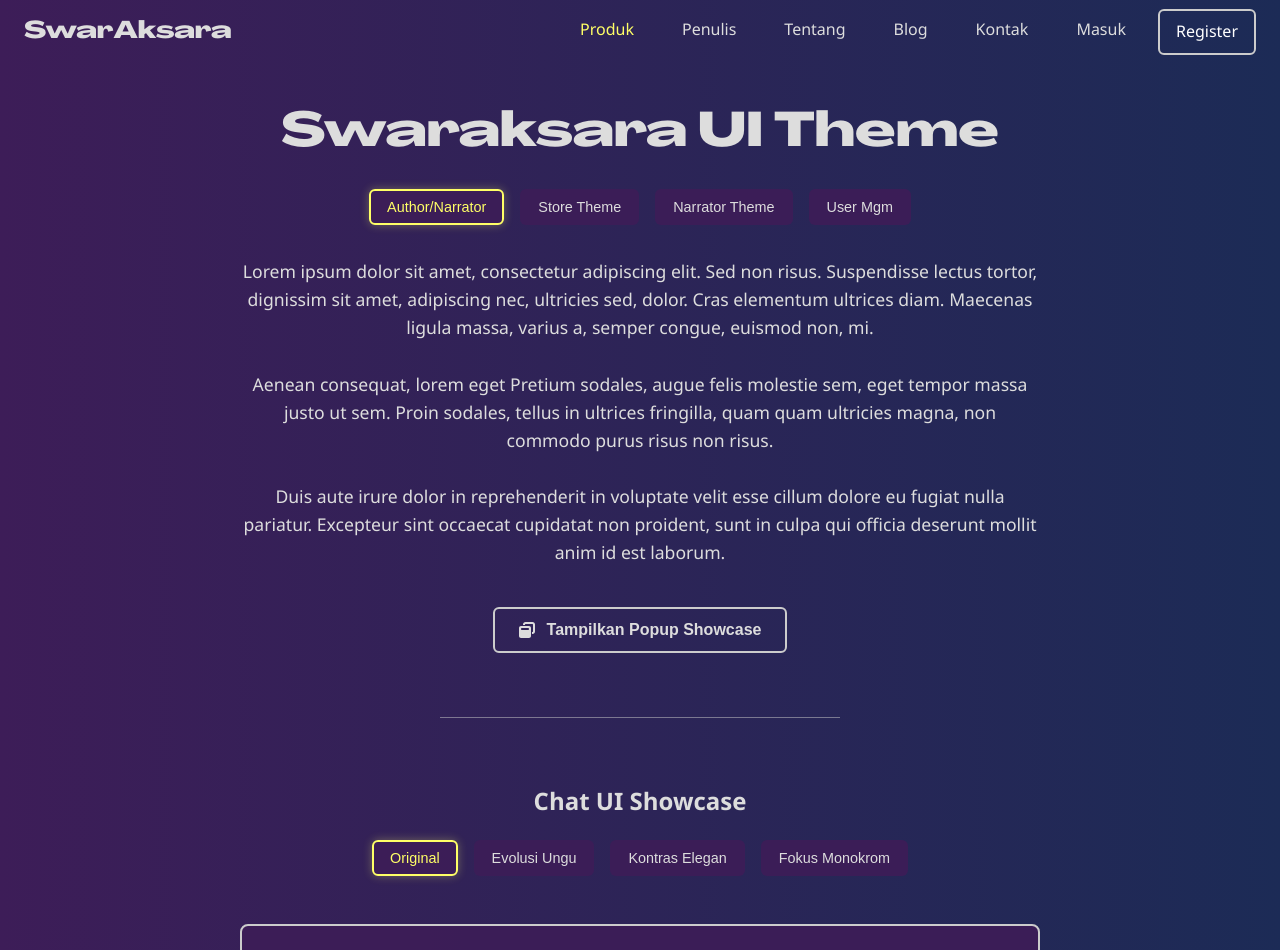
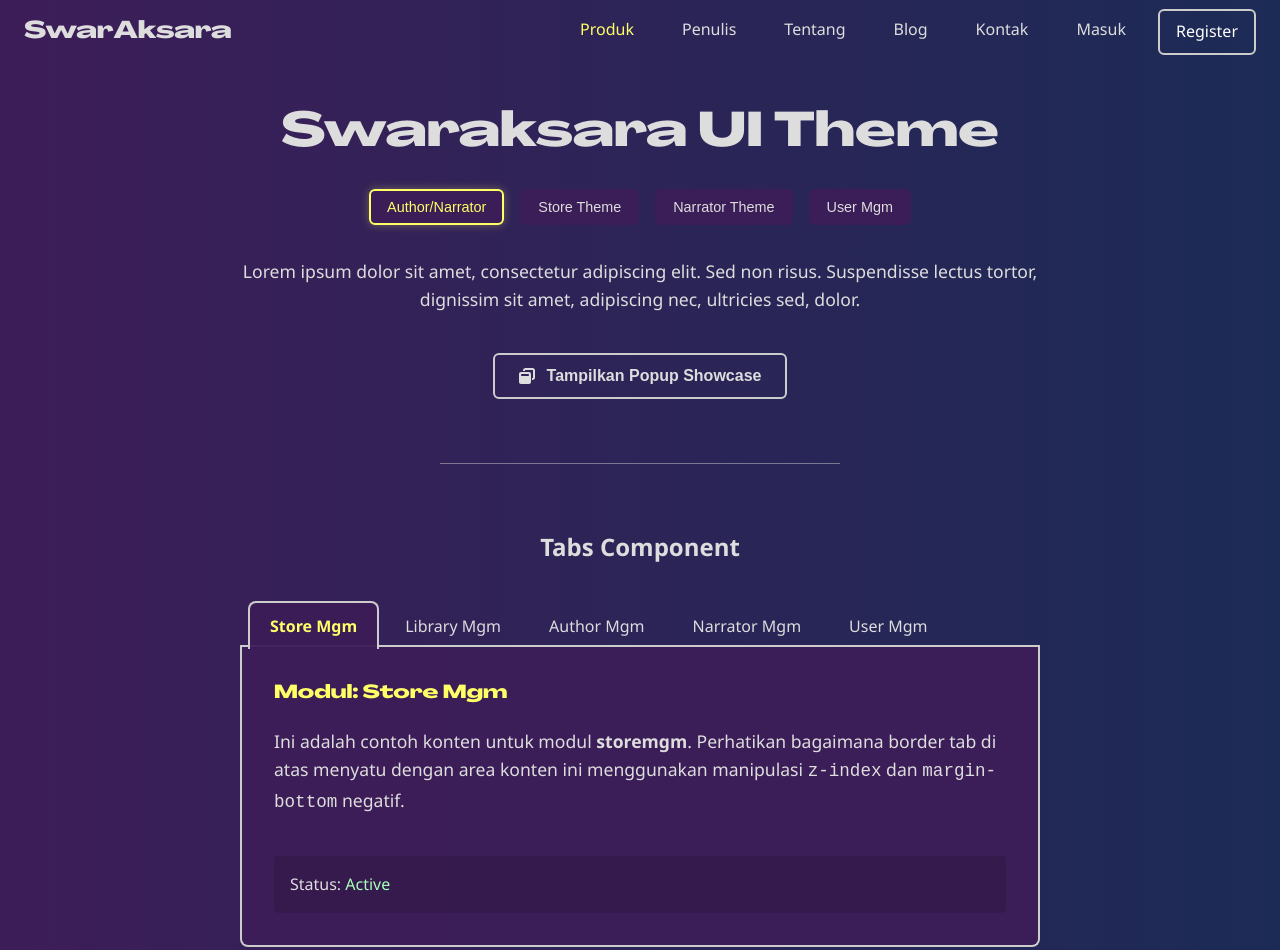
Before and after one commit to nurtjahjo/swaraksara-ui-theme, a React (Vite) app: page / in a window 1280 px wide. Shown: the top 950 px of the page. Built offline with nearby package versions, Linux system fonts and the light colour scheme.

Commit message:
add tab-buttom class

```diff
--- a/src/App.tsx
+++ b/src/App.tsx
@@ -3,6 +3,7 @@ import { Modal } from './components/Modal';
 import { FontAwesomeIcon } from '@fortawesome/react-fontawesome';
 import { faWindowRestore, faTimesCircle } from '@fortawesome/free-solid-svg-icons';
 import { ChatShowcase } from './components/ChatShowcase';
+import { TabsShowcase } from './components/TabsShowcase'; // Import Tabs
 import { Navbar } from './components/Navbar';
 import { Footer } from './components/Footer';
 import { ThemeProvider } from './providers/ThemeProvider';
@@ -11,15 +12,8 @@ import { ThemeSwitcher } from './components/ThemeSwitcher';
 type AppTheme = 'authormgm' | 'storemgm' | 'narratormgm' | 'usermgm';
 type ChatTheme = 'original' | 'evolution' | 'elegant' | 'monochrome';
 
-/**
- * Fungsi helper yang memuat stylesheet tema secara dinamis.
- * Ini adalah metode yang andal untuk mode dev dan build.
- * @param theme Nama tema yang akan dimuat.
- */
 const loadTheme = (theme: AppTheme) => {
-  // Tambahkan juga class ke body untuk penargetan gaya spesifik jika diperlukan
   document.body.className = `theme-${theme}`;
-
   let themeLink = document.getElementById('app-theme-style') as HTMLLinkElement;
   const themePath = `/themes/${theme}.css`;
 
@@ -51,9 +45,6 @@ const modalButtonStyle: React.CSSProperties = {
   transition: 'all 0.2s ease-in-out'
 };
 
-/**
- * Komponen yang berisi UI utama aplikasi.
- */
 function AppContent() {
   const [appTheme, setAppTheme] = useState<AppTheme>('authormgm');
   const [isModalOpen, setIsModalOpen] = useState(false);
@@ -63,13 +54,10 @@ function AppContent() {
     loadTheme(appTheme);
   }, [appTheme]);
 
-  // Tentukan posisi hamburger secara dinamis berdasarkan tema yang aktif
-  // usermgm mengikuti storemgm (kiri)
   const hamburgerPosition = (appTheme === 'storemgm' || appTheme === 'usermgm') ? 'left' : 'right';
 
   return (
     <div>
-      {/* Kirim prop 'hamburgerPosition' ke Navbar */}
       <Navbar hamburgerPosition={hamburgerPosition} />
 
       <div className="page-container">
@@ -112,21 +100,19 @@ function AppContent() {
 
           <p>
             Lorem ipsum dolor sit amet, consectetur adipiscing elit. Sed non risus. Suspendisse
-            lectus tortor, dignissim sit amet, adipiscing nec, ultricies sed, dolor. Cras elementum
-            ultrices diam. Maecenas ligula massa, varius a, semper congue, euismod non, mi.
-            <br /><br />
-            Aenean consequat, lorem eget Pretium sodales, augue felis molestie sem, eget tempor
-            massa justo ut sem. Proin sodales, tellus in ultrices fringilla, quam quam
-            ultricies magna, non commodo purus risus non risus.
-            <br /><br />
-            Duis aute irure dolor in reprehenderit in voluptate velit esse cillum dolore eu
-            fugiat nulla pariatur. Excepteur sint occaecat cupidatat non proident, sunt in
-            culpa qui officia deserunt mollit anim id est laborum.
+            lectus tortor, dignissim sit amet, adipiscing nec, ultricies sed, dolor.
           </p>
+
           <button className="trigger-button" onClick={() => setIsModalOpen(true)}>
             <FontAwesomeIcon icon={faWindowRestore} />
             <span>Tampilkan Popup Showcase</span>
           </button>
+
+          <hr className="divider" />
+
+          {/* TAB SHOWCASE SECTION */}
+          <h2>Tabs Component</h2>
+          <TabsShowcase />
 
           <hr className="divider" />
 
@@ -192,9 +178,6 @@ function AppContent() {
   );
 }
 
-/**
- * Komponen App utama hanya membungkus dengan ThemeProvider.
- */
 function App() {
   return (
     <ThemeProvider>
--- /dev/null
+++ b/src/components/Tabs.css
@@ -0,0 +1,76 @@
+/* Container utama tab */
+.tab-container {
+  margin: 2rem 0;
+  text-align: left;
+}
+
+/* Garis horizontal pembatas */
+.tab-header {
+  display: flex;
+  flex-wrap: wrap;
+  gap: 4px;
+  border-bottom: var(--border-width-base) solid var(--border-color-base);
+  padding-left: 0.5rem;
+}
+
+/* Style dasar tombol tab */
+.tab-button {
+  appearance: none;
+  background: transparent;
+  border: var(--border-width-base) solid transparent;
+  border-bottom: none;
+
+  /* Round Top-Left & Top-Right */
+  border-top-left-radius: var(--border-radius-form);
+  border-top-right-radius: var(--border-radius-form);
+
+  padding: 0.75rem 1.25rem;
+  font-family: var(--font-family-base);
+  font-size: 1rem;
+  /* font-weight: 600; */
+  color: var(--font-color-base);
+  cursor: pointer;
+  position: relative;
+  transition: all 0.2s ease-in-out;
+
+  /* Trik margin negatif agar border aktif menimpa garis container */
+  margin-bottom: calc(var(--border-width-base) * -1);
+  bottom: calc(var(--border-width-base) * -1);
+  z-index: 0;
+}
+
+/* HOVER STATE */
+.tab-button:hover {
+  color: var(--font-color-accent);
+  background-color: rgba(128, 128, 128, 0.05);
+}
+
+/* ACTIVE STATE */
+.tab-button.active {
+  background-color: var(--surface-color);
+  border-color: var(--border-color-base);
+
+  /* Menghilangkan garis bawah agar menyatu dengan konten */
+  border-bottom-color: var(--surface-color);
+
+  color: var(--font-color-accent);
+  z-index: 1; /* Pastikan di atas garis container */
+
+  font-weight: 600;
+}
+
+/* Konten Tab */
+.tab-content {
+  border: var(--border-width-base) solid var(--border-color-base);
+  border-top: none; /* Hilangkan border atas karena sudah diwakili garis tab */
+  padding: 2rem;
+  border-bottom-left-radius: var(--border-radius-form);
+  border-bottom-right-radius: var(--border-radius-form);
+  background-color: var(--surface-color);
+  min-height: 150px;
+}
+
+/* Sedikit shadow di dark mode agar tab lebih pop-up */
+html.dark .tab-button.active {
+  box-shadow: 0 -2px 10px rgba(0, 0, 0, 0.1);
+}
--- /dev/null
+++ b/src/components/TabsShowcase.tsx
@@ -0,0 +1,57 @@
+import React, { useState } from 'react';
+import './Tabs.css';
+
+export const TabsShowcase: React.FC = () => {
+  // Default active tab
+  const [activeTab, setActiveTab] = useState('storemgm');
+
+  // Daftar modul sesuai request
+  const modules = [
+    { id: 'storemgm', label: 'Store Mgm' },
+    { id: 'librarymgm', label: 'Library Mgm' },
+    { id: 'authormgm', label: 'Author Mgm' },
+    { id: 'narratormgm', label: 'Narrator Mgm' },
+    { id: 'usermgm', label: 'User Mgm' },
+  ];
+
+  return (
+    <div className="tab-container">
+      {/* Header Tab */}
+      <div className="tab-header">
+        {modules.map((mod) => (
+          <button
+            key={mod.id}
+            className={`tab-button ${activeTab === mod.id ? 'active' : ''}`}
+            onClick={() => setActiveTab(mod.id)}
+          >
+            {mod.label}
+          </button>
+        ))}
+      </div>
+
+      {/* Konten Tab (Preview) */}
+      <div className="tab-content">
+        <h3 style={{
+          marginTop: 0,
+          color: 'var(--font-color-accent)',
+          fontFamily: 'var(--font-family-heading)'
+        }}>
+          Modul: {modules.find(m => m.id === activeTab)?.label}
+        </h3>
+        <p style={{ color: 'var(--font-color-base)' }}>
+          Ini adalah contoh konten untuk modul <strong>{activeTab}</strong>.
+          Perhatikan bagaimana border tab di atas menyatu dengan area konten ini
+          menggunakan manipulasi <code>z-index</code> dan <code>margin-bottom</code> negatif.
+        </p>
+        <div style={{
+          marginTop: '1rem',
+          padding: '1rem',
+          backgroundColor: 'rgba(0,0,0,0.1)',
+          borderRadius: 'var(--border-radius-input)'
+        }}>
+          Status: <span style={{ color: 'var(--success-color)' }}>Active</span>
+        </div>
+      </div>
+    </div>
+  );
+};
--- a/src/themes/usermgm/_variables.css
+++ b/src/themes/usermgm/_variables.css
@@ -18,7 +18,7 @@ body.theme-usermgm {
 
   --primary-color-hover: #F97316;
 
-  --border-color-base: #BBBBBB;
+  --border-color-base: #999999;
   --border-color-hover: #F97316;
 
   --cta-bg-color: #ff0000;
```
Also changed, not shown: public/themes/usermgm.css (+1 -1 lines), 1 other file (tests, documents, lock files or other folders).
